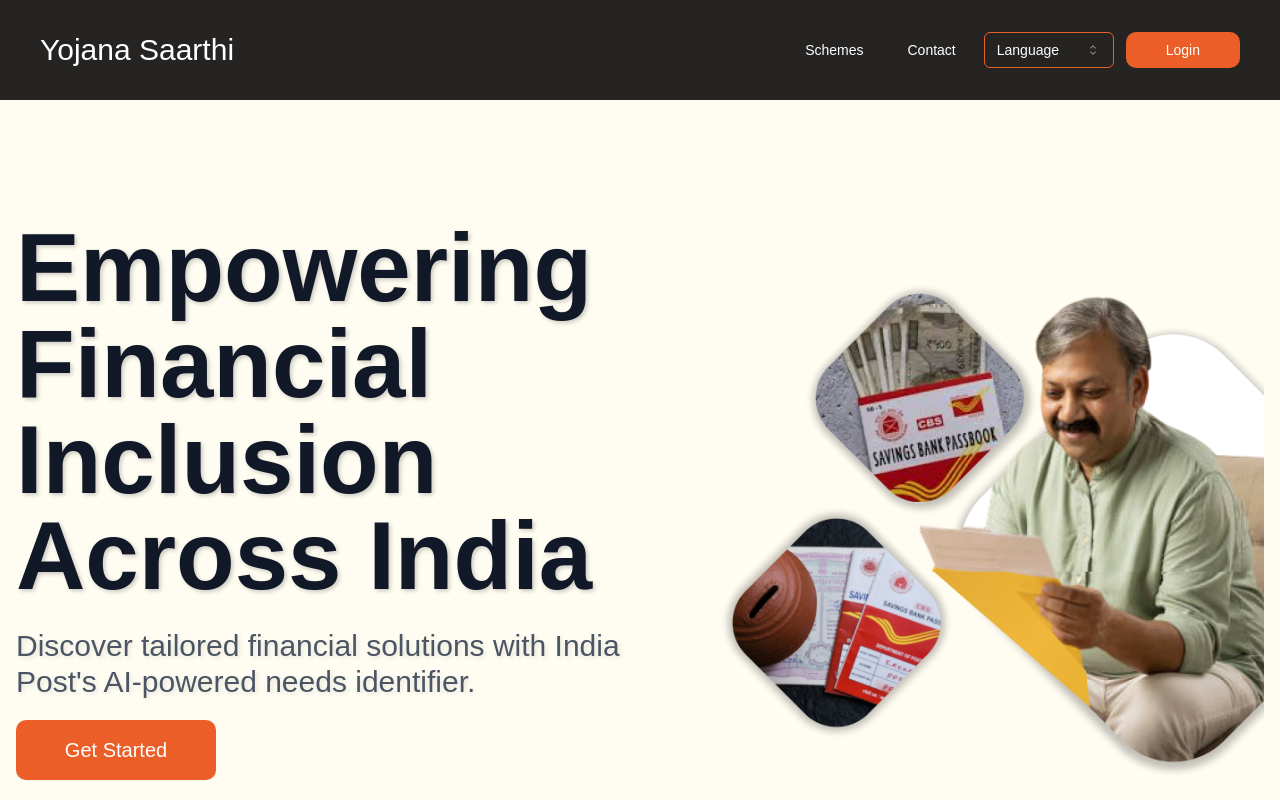
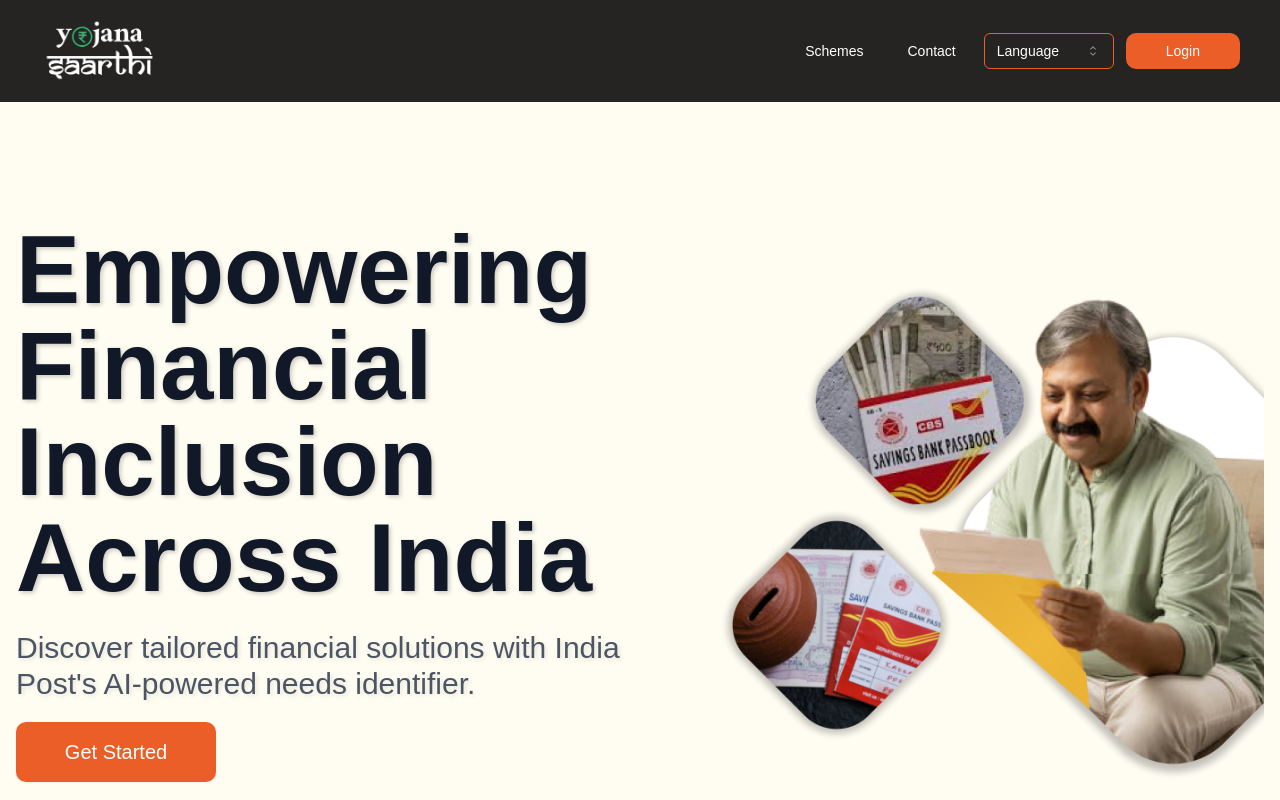
Before and after one commit to shreyansh232/Yojana-Saarthi, a Next.js app in the folder frontend/: page / in a window 1280 px wide. Shown: the top 800 px of the page. Built offline with nearby package versions, Linux system fonts and the light colour scheme; a web font is replaced by a local one.

Commit message:
feat: add logo

```diff
--- a/frontend/src/components/Navbar.tsx
+++ b/frontend/src/components/Navbar.tsx
@@ -17,16 +17,22 @@ import {
   SelectTrigger,
   SelectValue,
 } from "./ui/select";
+import Image from "next/image";
 
 export default function Navbar() {
   return (
     <div className="text-lg">
-      <NavigationMenu className="bg-[#252422] p-8 text-white">
+      <NavigationMenu className="bg-[#252422] p-5 text-white">
         <NavigationMenuList className="w-screen">
           <div className="mx-10 flex w-screen items-center justify-between text-3xl">
             <NavigationMenuItem>
               <Link href="#" legacyBehavior passHref>
-                Yojana Saarthi
+                <Image
+                  src={"/assets/logo.png"}
+                  width={120}
+                  height={120}
+                  alt="logo"
+                />
               </Link>
             </NavigationMenuItem>
             <div className="flex items-center gap-3 text-xl">
```
Also changed, not shown: frontend/public/assets/logo.png (added).
